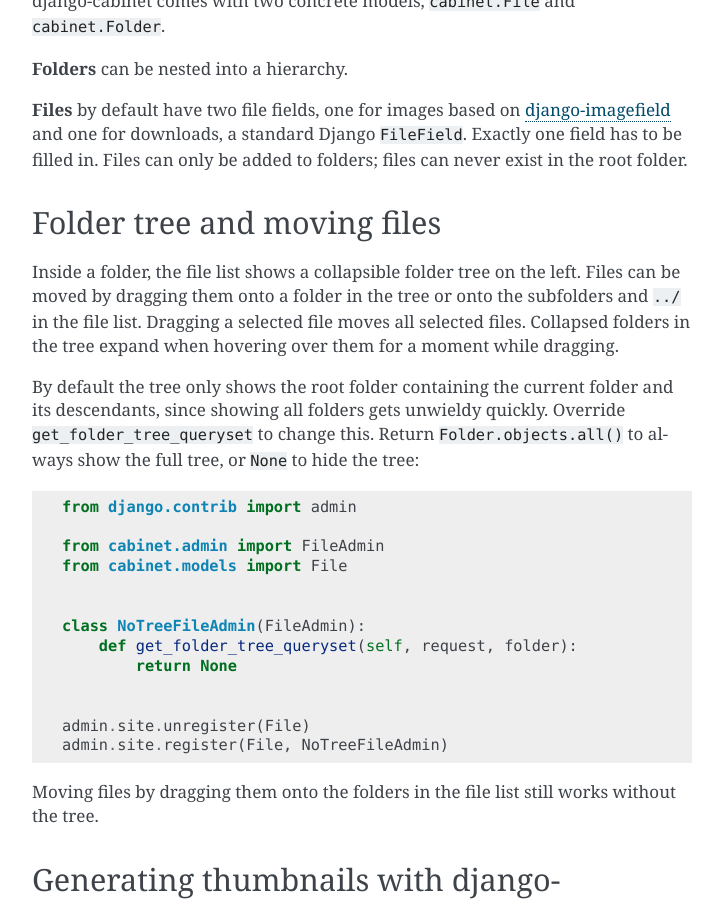
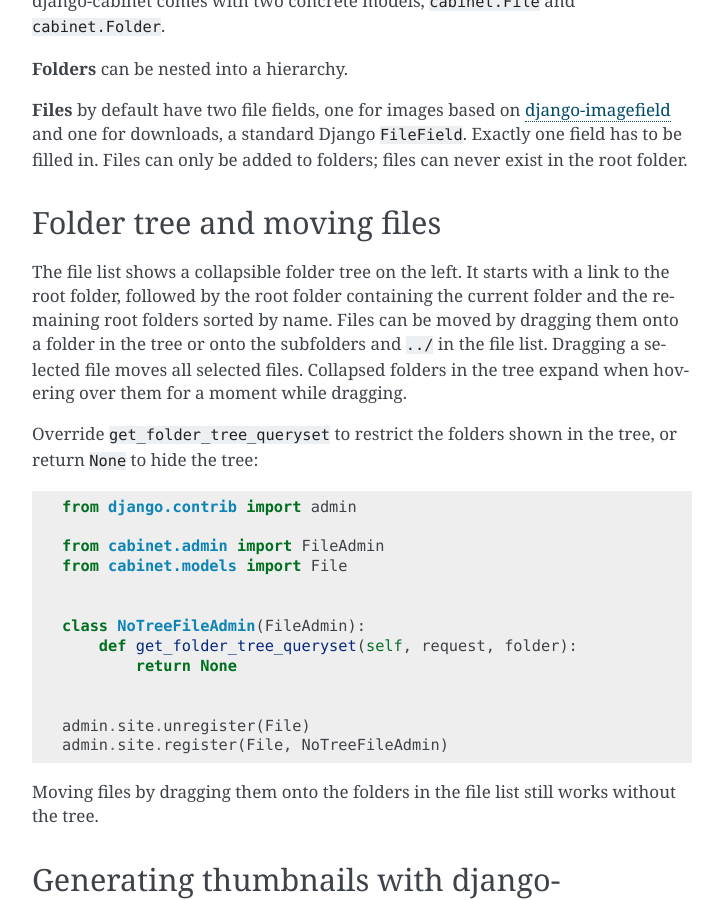
Before and after one commit to feincms/django-cabinet, a Sphinx documentation site: the page built from docs/index.rst, in a window 1280 px wide and 900 px high, scrolled down 2534 px. Shown: the whole window, without its empty margins (388-1111 px from the left). Built offline with Sphinx 7.4.7, drawn with Linux system fonts in a browser that asks for light colours; some of the changed text lies outside the part shown.

Commit message:
Show all root folders and a root folder link in the tree

```diff
--- a/CHANGELOG.rst
+++ b/CHANGELOG.rst
@@ -3,6 +3,10 @@
 
 Next version
 ~~~~~~~~~~~~
+
+- Added a link to the root folder to the folder tree and showed all root
+  folders, starting with the one containing the current folder. The tree is
+  also shown in the root folder now.
 
 0.21 (2026-10-28)
 ~~~~~~~~~~~~~~~~~
--- a/docs/index.rst
+++ b/docs/index.rst
@@ -55,17 +55,16 @@
 Folder tree and moving files
 ============================
 
-Inside a folder, the file list shows a collapsible folder tree on the
-left. Files can be moved by dragging them onto a folder in the tree or
-onto the subfolders and ``../`` in the file list. Dragging a selected
-file moves all selected files. Collapsed folders in the tree expand when
-hovering over them for a moment while dragging.
+The file list shows a collapsible folder tree on the left. It starts
+with a link to the root folder, followed by the root folder containing
+the current folder and the remaining root folders sorted by name. Files
+can be moved by dragging them onto a folder in the tree or onto the
+subfolders and ``../`` in the file list. Dragging a selected file moves
+all selected files. Collapsed folders in the tree expand when hovering
+over them for a moment while dragging.
 
-By default the tree only shows the root folder containing the current
-folder and its descendants, since showing all folders gets unwieldy
-quickly. Override ``get_folder_tree_queryset`` to change this. Return
-``Folder.objects.all()`` to always show the full tree, or ``None`` to
-hide the tree:
+Override ``get_folder_tree_queryset`` to restrict the folders shown in
+the tree, or return ``None`` to hide the tree:
 
 .. code-block:: python
 
```
Also changed, not shown: 2 other files.
